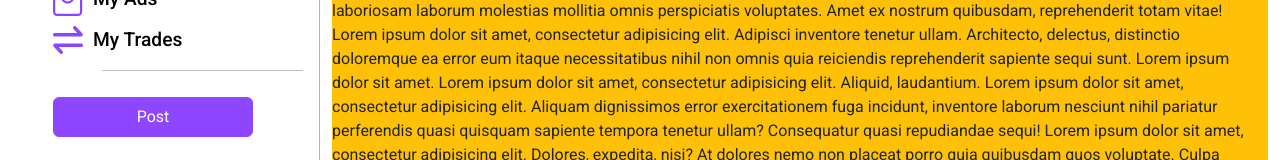
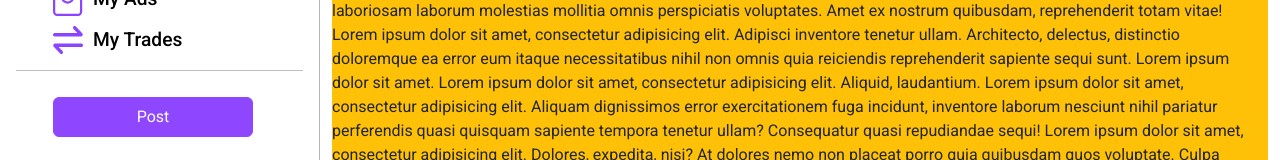
Before and after one commit to michelle-loi/HobbyHub, a React (Vite) app in the folder client/: page / in a window 1280 px wide. Shown: the part 341-501 px from the top of the page. Built offline with nearby package versions, Linux system fonts and the light colour scheme.

Commit message:
fix(left menu): adjusted left menu dividers
Left menu dividers were too small at certain breakpoints so, they were adjusted to be longer

```diff
--- a/client/src/components/desktop/leftmenu/LeftMenu.scss
+++ b/client/src/components/desktop/leftmenu/LeftMenu.scss
@@ -44,6 +44,10 @@
   width: 70%;
   height: 0.5px;
   background-color: rgb(0, 0, 0);
+
+  @media screen and ("max-width: 1700px") {
+    width: 100%;
+  }
 }
 
 .left-post-btn {
```
